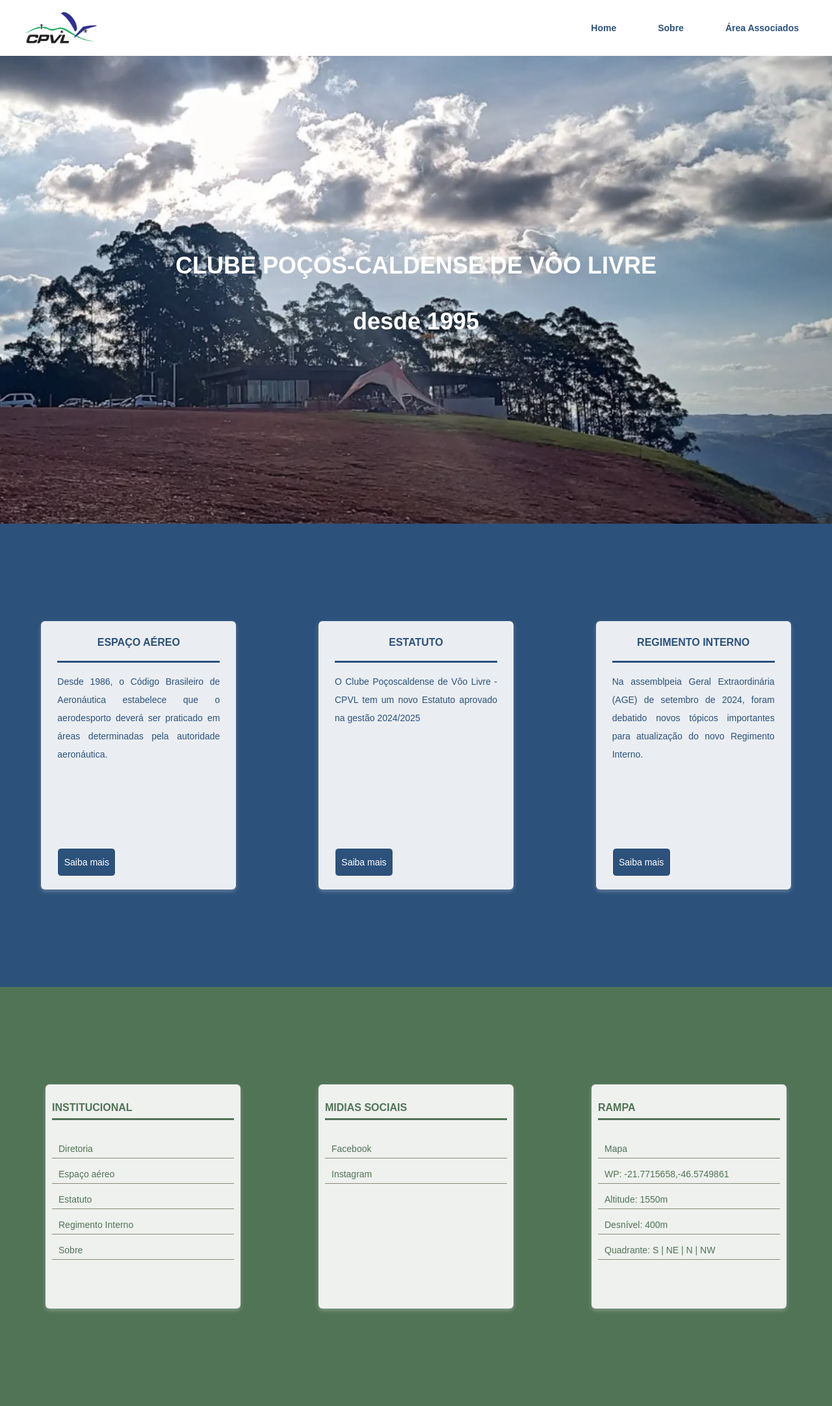
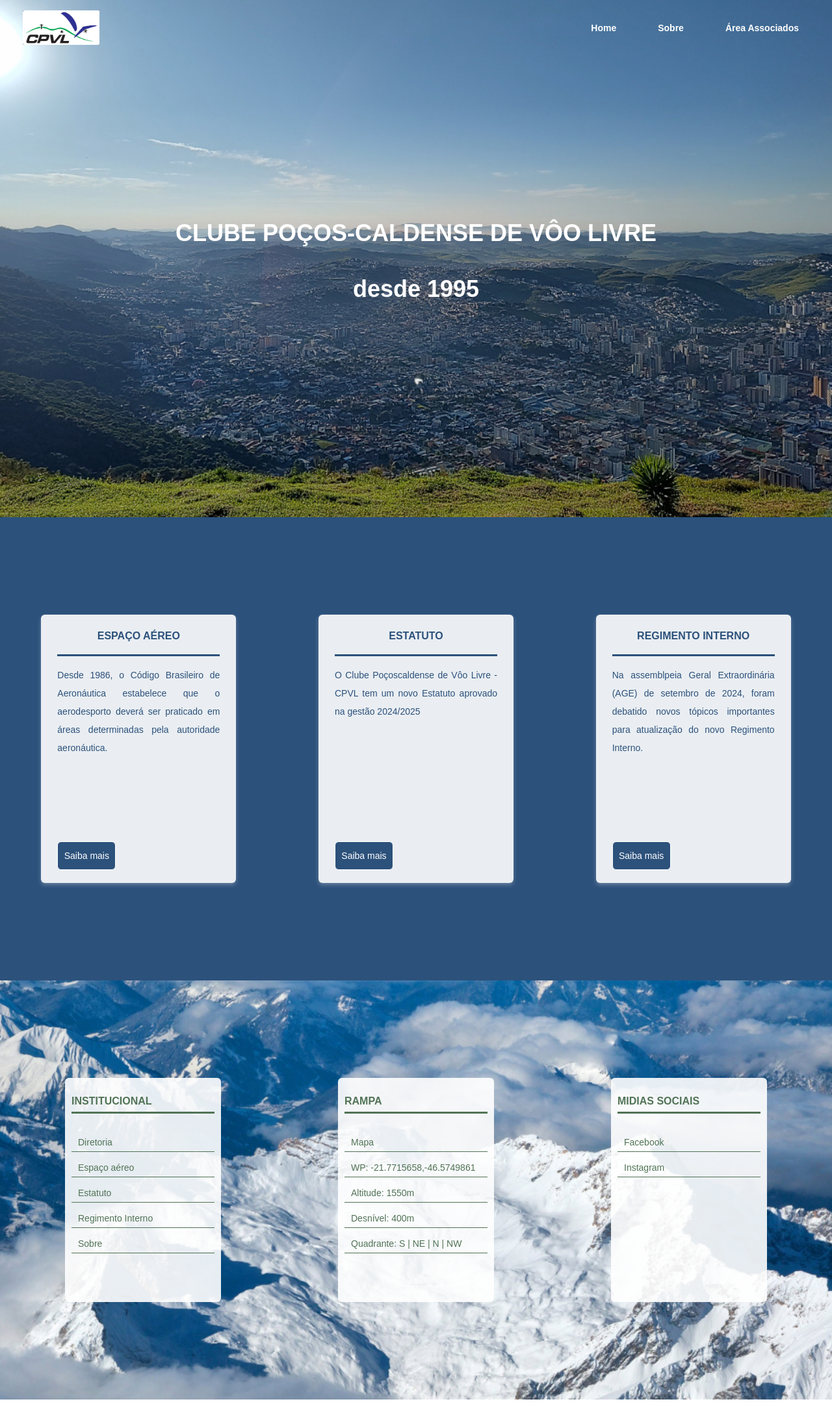
Before and after one commit to 2fc-data/cpvl, a React (Vite) app: page / in a window 1280 px wide. Shown: the whole page at 65% size. Built offline with nearby package versions, Linux system fonts and the light colour scheme.

Commit message:
bg footer

```diff
--- a/src/components/header/Header.styles.ts
+++ b/src/components/header/Header.styles.ts
@@ -2,8 +2,9 @@
 import { media, theme } from "../../styles/theme/theme";
 
 export const HeaderWrap = styled.header`
-  background-color: ${theme.colors.white};
-  color: ${theme.colors.skyBlueDark};
+  /* background-color: ${theme.colors.white}; */
+  background-color: transparent;
+  color: ${theme.colors.white};
   padding: 1rem 0rem;
   z-index: 1000;
 
@@ -31,10 +32,11 @@
       height: 54px;
 
       img {
+        border: none;
+        border-radius: 3px;
         width: 99%;
         height: 99%;
         object-fit: contain;
-        border: none;
       }
     }
 
--- a/src/pages/footer/Footer.styles.ts
+++ b/src/pages/footer/Footer.styles.ts
@@ -1,10 +1,14 @@
 import styled from "styled-components";
 import { media, theme } from "../../styles/theme/theme";
+import footerBg from "../../assets/images/footerBg.jpg";
 
 
 export const FooterWrap = styled.div`
   align-items: center;
-  background-color: ${theme.colors.lightGreen};
+  /* background-color: ${theme.colors.lightGreen}; */
+  background-image: url(${footerBg});
+  background-size: cover;
+  background-position: center;
   bottom: 0;
   display: flex;
   justify-content: space-around;
@@ -31,15 +35,14 @@
     align-items: center;
     background-color: ${theme.colors.lightWhite};
     border-radius: 6px;
-    box-shadow: 0px 3px 6px rgba(250, 249, 249, 0.3);
     color: ${theme.colors.lightGreen};
     display: flex-wrap;
-    justify-content: center;
+    justify-content: lcenter;
     line-height: 2;
     margin: 20px 10px;
     min-height: 345px;
     padding: 20px 10px;
-    width: 300px;
+    width: 240px;
 
     ${media.lg`
       padding: 15px 12px;
@@ -61,7 +64,9 @@
   }
 
   .footer-link {
-    border-bottom: 1px solid ${theme.colors.lightGray};
+    border-bottom: 1px solid ${theme.colors.lightGreen};
+    font-family: sans-serif;
+    font-weight: 500;
     margin-top: 10px;
     padding-left: 10px;
     text-align: left;
@@ -71,8 +76,8 @@
     `}
 
     &:hover {
-      background-color: ${theme.colors.lightGreen};
-      color: ${theme.colors.white};
+      background-color: ${theme.colors.white};
+      color: ${theme.colors.lightGray};
       border-radius: 3px;
     }
   }
--- a/src/pages/footer/Footer.tsx
+++ b/src/pages/footer/Footer.tsx
@@ -15,12 +15,6 @@
       </div>
 
       <div className="footer-block">
-        <p className="footer-title">Midias Sociais</p>
-        <p className="footer-link"><Link to="https://www.facebook.com/cpvlpocos/">Facebook</Link></p>
-        <p className="footer-link"><Link to="https://www.instagram.com/cpvloficial/">Instagram</Link></p>
-      </div>
-
-      <div className="footer-block">
         <p className="footer-title">Rampa</p>
         <p className="footer-link"><Link to="https://www.google.com/maps/@-21.7716455,-46.5746857,17z?entry=ttu">Mapa</Link></p>
         <p className="footer-link">WP: -21.7715658,-46.5749861</p>
@@ -28,6 +22,12 @@
         <p className="footer-link">Desnível: 400m</p>
         <p className="footer-link">Quadrante: S | NE | N | NW</p>
       </div>
+
+      <div className="footer-block">
+        <p className="footer-title">Midias Sociais</p>
+        <p className="footer-link"><Link to="https://www.facebook.com/cpvlpocos/">Facebook</Link></p>
+        <p className="footer-link"><Link to="https://www.instagram.com/cpvloficial/">Instagram</Link></p>
+      </div>
     </FooterWrap>
   )
 }
--- a/src/pages/home/Home.styles.ts
+++ b/src/pages/home/Home.styles.ts
@@ -1,8 +1,10 @@
 import { media, theme } from "../../styles/theme/theme";
 import styled from "styled-components";
-import image_se from "../../assets/images/rampaNorte.jpg";
+import image_se from "../../assets/images/se1.jpg";
 
 export const HomeWrap = styled.div`
+  margin-top: -90px;
+
   .home-content {
     align-items: center;
     background-image: url(${image_se});
@@ -11,7 +13,7 @@
     display: flex;
     flex-direction: column;
     justify-content: center;
-    height: 90vh;
+    height: 100vh;
     width: 100%;
   }
 
@@ -29,13 +31,15 @@
 
     ${media.lg`
       font-size: 26px;
-      margin: 0rem 3rem;
+      font-weight: 700;
+      margin-top: -12rem;
       padding: 6px 10px;
     `}
 
     ${media.md`
-      font-size: 20px;
-      margin-top: -15rem;
+      font-size: 14px;
+      font-weight: 700;
+      margin-top: -9rem;
       padding: 6px 10px;
     `}
   }
--- a/src/pages/home/Home.tsx
+++ b/src/pages/home/Home.tsx
@@ -8,7 +8,7 @@
       scale: 1,
     },
     hover: {
-      scale: 1.06,
+      scale: 1.02,
     },
   }
 
@@ -16,7 +16,7 @@
     <HomeWrap>
       <motion.div className='home-content'
         initial="hidden"
-        transition={{ duration: 3 }}
+        transition={{ duration: 1.5 }}
         variants={zoomVariant}
         whileHover="hover"
       >
--- a/src/styles/theme/theme.ts
+++ b/src/styles/theme/theme.ts
@@ -15,6 +15,7 @@
       lightWhite: string;
       white: string;
       black: string;
+      lightBlack: string;
       background: string;
       text: string;
       border: string;
@@ -45,7 +46,7 @@
     primary: "#2B7A78", // Teal green
     secondary: "#3AAFA9", // Light teal
     skyBlue: "#17A2B8", // Sky blue
-    skyBlueDark: "#2c517b", // 212d33
+    skyBlueDark: "#2c517b", // 212d33 //
     forestGreen: "#142618", // Deep forest green
     lightGreen: "#517356", // Light forest green
     darkGray: "#8C8C7B", // Dark gray for text
@@ -53,6 +54,7 @@
     lightWhite: "rgba(255, 255, 255, 0.9)",
     white: "#FFFFFF",
     black: "#000000",
+    lightBlack: "rgba(19, 19, 19, 0.6)",
     background: "#F5F5F5",
     text: "#0D0D0D",
     border: "#DEF2F1"
```
Also changed, not shown: src/components/sideBar/Sidebar.tsx (+39 -0 lines), src/assets/images/footerBg.jpg (added).
